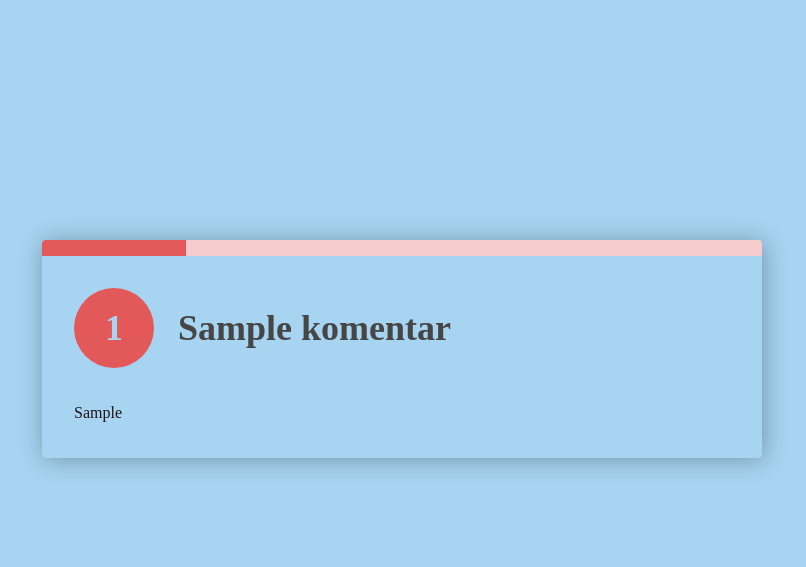
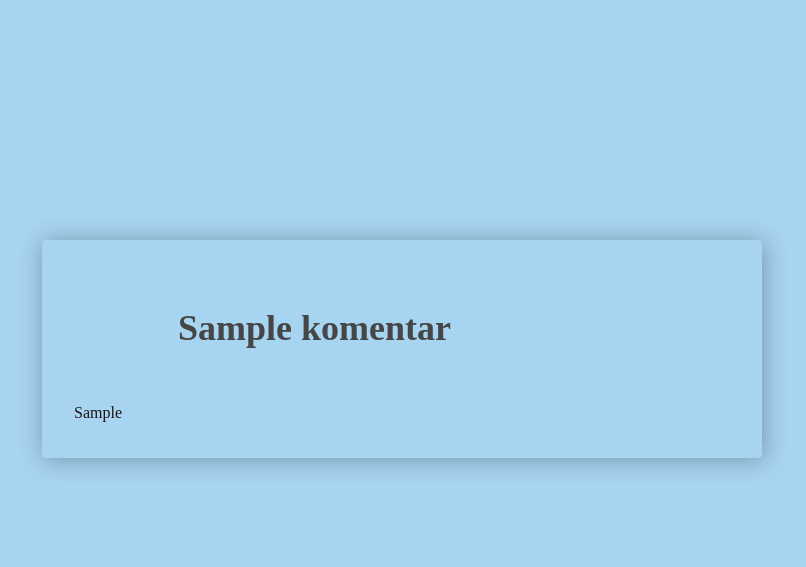
Before and after one commit to hazeltara/My-Travel, a PHP site: page /home.php in a window 1280 px wide. Shown: the part 3843-4410 px from the top of the page, without its empty margins (238-1044 px from the left). Run offline with PHP 8.4, Linux system fonts and the light colour scheme; tables that the repository leaves empty or names only in its code hold one stand-in row (values such as "Sample post").

Commit message:
mengubah warna

```diff
--- a/komentar.css
+++ b/komentar.css
@@ -7,7 +7,7 @@
 body {
 	--h: 212deg;
 	--l: 43%;
-	--brandColor: hsl(var(--h), 71%, var(--l));
+	--brandColor: hsl(var(#a7d4f1), 71%, var(#a7d4f1));
 	font-family: Montserrat, sans-serif;
 	margin: 0;
 	background-color: #a7d4f1;
@@ -29,8 +29,8 @@ p {
 	--l: 62%;
 	--l2: 88%;
 	--h: calc((var(--i) - 1) * (180 / var(--length)));
-	--c1: hsl(var(--h), 71%, var(--l));
-	--c2: hsl(var(--h), 71%, var(--l2));
+	--c1: hsl(var(#a7d4f1), 71%, var(#a7d4f1));
+	--c2: hsl(var(#a7d4f1), 71%, var(--l2));
 
 	position: relative;
 	counter-increment: list;
@@ -51,7 +51,7 @@ p {
 	position: absolute;
 	top: 0;
 	left: 0;
-	background: linear-gradient(to right, var(--c1) var(--stop), var(--c2) var(--stop));
+	background: linear-gradient(to right, var(#a7d4f1) var(--stop), var(#a7d4f1) var(--stop));
 }
 
 .list-komentar > li >h3 {
@@ -72,7 +72,7 @@ h3::before {
 	content: counter(list);
 	padding: 1rem;
 	border-radius: 50%;
-	background-color: var(--c1);
+	background-color: var(#a7d4f1);
 	color: #a7d4f1;
 }
 
```
